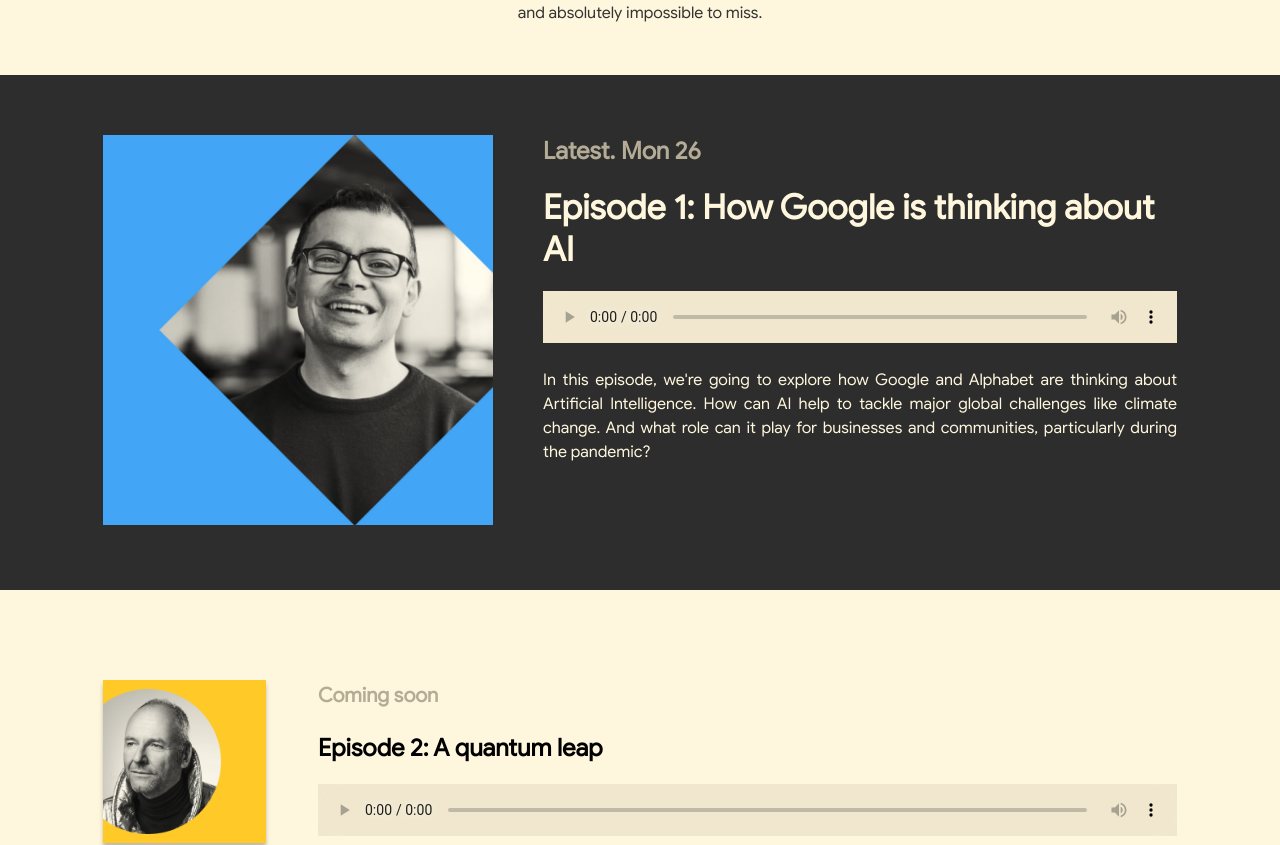
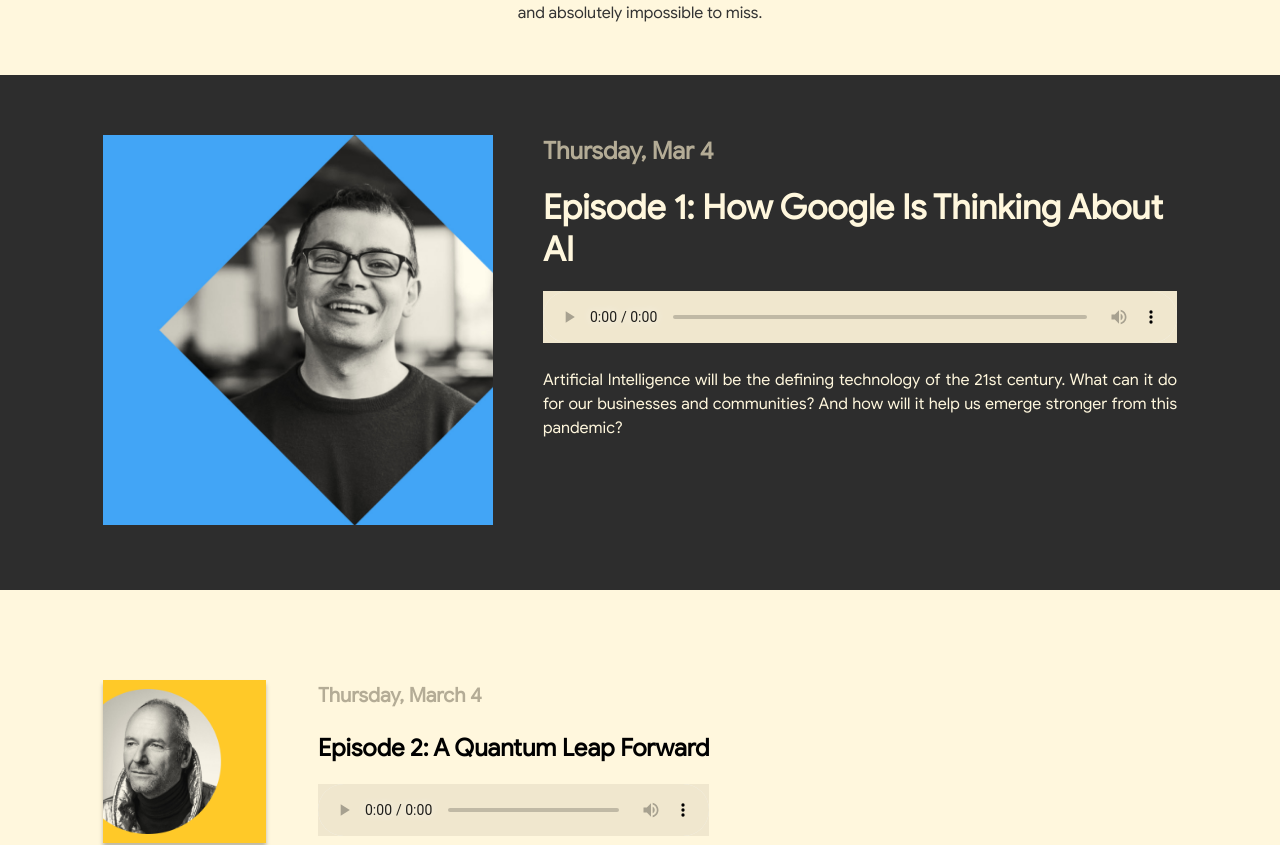
Before and after one commit to matthausen/zeitgeist, a React (Create React App) app: page /episode/1 in a window 1280 px wide. Shown: the part 441-1286 px from the top of the page. Built offline with nearby package versions, Linux system fonts and the light colour scheme.

Commit message:
Added multiline descriptions

```diff
--- a/src/components/Guest/index.jsx
+++ b/src/components/Guest/index.jsx
@@ -63,12 +63,43 @@
 
   const index = window.location.href.split("/").pop()
   const guests = [
-    { id: 1, image: episode2, title: "Episode 1: How Google is thinking about AI", date: "Latest. Mon 26" },
-    { id: 2, image: episode3, title: "Episode 2: A quantum leap", date: "Coming soon" },
-    { id: 3, image: episode4, title: "Episode 3: Responsible recovery - Part 1", date: "Coming soon" },
-    { id: 4, image: episode1, title: "Episode 4: Responsible recovery - Part 2", date: "Latest. Mon 26" }
+    {
+      id: 1,
+      image: episode2,
+      title: "Episode 1: How Google Is Thinking About AI",
+      date: "Thursday, Mar 4",
+      description1: "Artificial Intelligence will be the defining technology of the 21st century. What can it do for our businesses and communities? And how will it help us emerge stronger from this pandemic?",
+      description2: "The podcast is presented by Matt Brittin, President of Google’s Business Operations in EMEA, and Dara Ó Briain, a well-known broadcaster, comedian and science presenter in the UK and Ireland.",
+      description3: "They are joined by Demis Hassabis, founder and CEO of Google’s sister company DeepMind, and a world leader in the field of AI.",
+    },
+    {
+      id: 2,
+      image: episode3,
+      title: "Episode 2: A Quantum Leap Forward",
+      date: "Thursday, March 4",
+      description1: "Are you ready for the quantum computing revolution and has this game-changing technology brought us to the cusp of a new Industrial Revolution?",
+      description2: "This episode is presented by Yonca Dervişoğlu, Google’s Chief Marketing Officer for EMEA.",
+      description3: "Yonca’s special guest is Hartmut Neven, the distinguished scientist and founder of Google’s Quantum Artificial Intelligence Lab.",
+    },
+    {
+      id: 3,
+      image: episode4,
+      title: "Episode 3: Building Back Better: A Sustainable Economic Recovery",
+      date: "Coming soon",
+      description1: "In the post-COVID global economy, how can business, government and NGOs work together on a long-term plan and drive forward a digitally-accelerated and sustainable recovery?",
+      description2: "In this episode, Ruth Porat, Chief Financial Officer of Alphabet & Google, meets two extraordinary leaders: Kristalina Georgieva, Managing Director of the International Recovery Fund, and David Miliband, former UK Foreign Secretary and the current CEO of the International Rescue Committee.",
+      description3: "",
+    },
+    {
+      id: 4,
+      image: episode1,
+      title: "Episode 4: Building Back Better: An Inclusive Economic Recovery",
+      date: "Coming soon",
+      description1: "The pandemic has shone a light on the inequities and the divisions within our society - how can we make sure that the economic recovery is both sustainable and inclusive?",
+      description2: "Matt Brittin, President of Google’s Business Operations in EMEA, returns to the theme of economic recovery with Dame Vivian Hunt, Senior Partner, McKinsey & Company. Dame Vivian advises leading companies on a broad range of strategic topics, with a particular focus on performance transformation, productivity growth and organisational agility, as well as diversity and inclusion.",
+      description3: "Google recently collaborated with the McKinsey Global Institute on new research looking at the impact of automation on jobs in Europe.",
+    }
   ];
-  const description = "In this episode, we're going to explore how Google and Alphabet are thinking about Artificial Intelligence. How can AI help to tackle major global challenges like climate change. And what role can it play for businesses and communities, particularly during the pandemic?"
 
   let otherGuests = [...guests];
   const guestIndex = guests.indexOf(guests[index - 1]);
@@ -89,12 +120,12 @@
             <Typography className={classes.title} variant="h4">{guests[index - 1].title}</Typography>
             <br />
             <MediaPlayer />
-            <Typography className={classes.description}>{description}</Typography>
+            <Typography className={classes.description}>{guests[index - 1].description1}</Typography>
           </Box>
         </Box>
       </Container>
       <GuestList
-        description={description}
+        description={guests[index - 1].title}
         otherGuests={otherGuests}
       />
     </>
```
